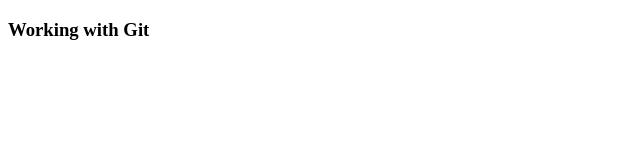
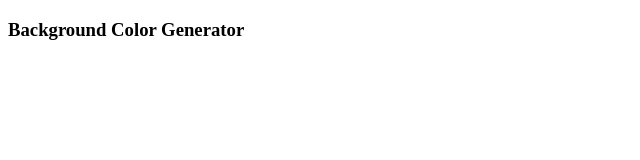
Before and after one commit to gandrica/travail, a plain HTML site: page index.html in a window 1280 px wide. Shown: the whole page, without its empty margins (0-640 px from the left). Drawn offline with Linux system fonts and the light colour scheme.

Commit message:
Branch work 1

```diff
--- a/index.html
+++ b/index.html
@@ -6,7 +6,7 @@
     <title>Javascript</title>
 </head>
 <body>
-    <h3>Working with Git</h3>
+    <h3>Background Color Generator</h3>
     <script src="script.js"></script>
 </body>
 </html>
```
